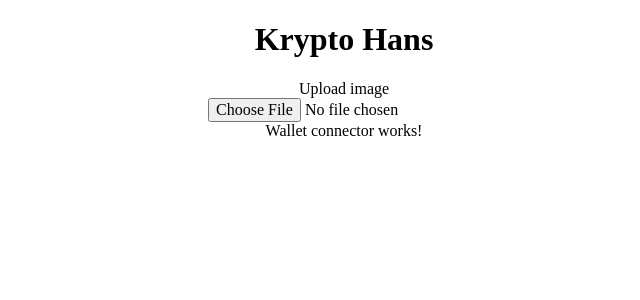
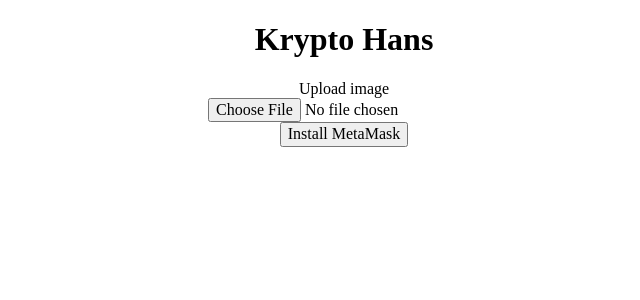
Before and after one commit to anaai/anaai, a React (Create React App) app in the folder kripto-hans-client/: page / in a window 1280 px wide. Shown: the top 300 px of the page, without its empty margins (296-936 px from the left). Built offline with nearby package versions, Linux system fonts and the light colour scheme.

Commit message:
Add basic connection and installation buttons

```diff
--- a/kripto-hans-client/src/components/WalletConnector/WalletConnector.tsx
+++ b/kripto-hans-client/src/components/WalletConnector/WalletConnector.tsx
@@ -19,5 +19,13 @@
     setMetaMaskIsInstalled(isMetaMaskInstalled());
   }, []);
 
-  return <div>Wallet connector works!</div>;
+  return (
+    <>
+      {metaMaskIsInstalled ? (
+        <button>Connect</button>
+      ) : (
+        <button>Install MetaMask</button>
+      )}
+    </>
+  );
 };
```
